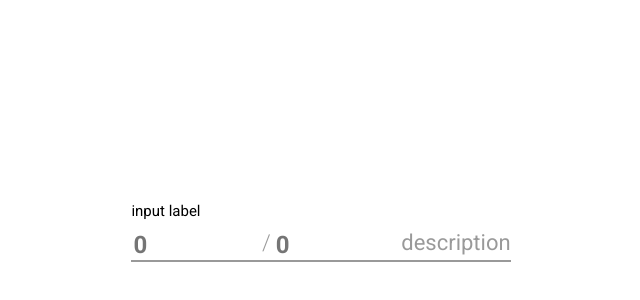
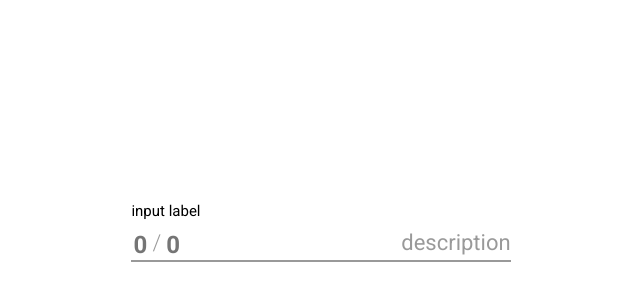
Before and after one commit to bozhenaluskavets/doubleInput, a plain HTML site: page index.html in a window 1280 px wide. Shown: the part 38-338 px from the top of the page, 319-959 px from the left. Drawn offline with Linux system fonts and the light colour scheme.

Commit message:
upgrade styles

```diff
--- a/index.css
+++ b/index.css
@@ -25,12 +25,15 @@
     width: 100%;
 }
 
+#input1 {
+    width: 14px;
+}
+
 input::-webkit-outer-spin-button,
 input::-webkit-inner-spin-button {
   -webkit-appearance: none;
   margin: 0;
 }
-
 
 .symbol {
     font: 300 22px 'Roboto';
```
